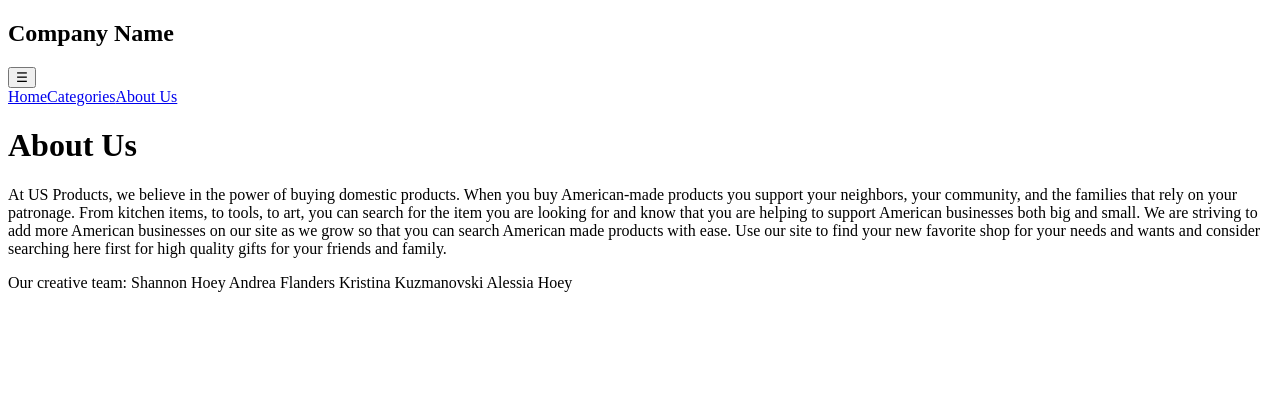
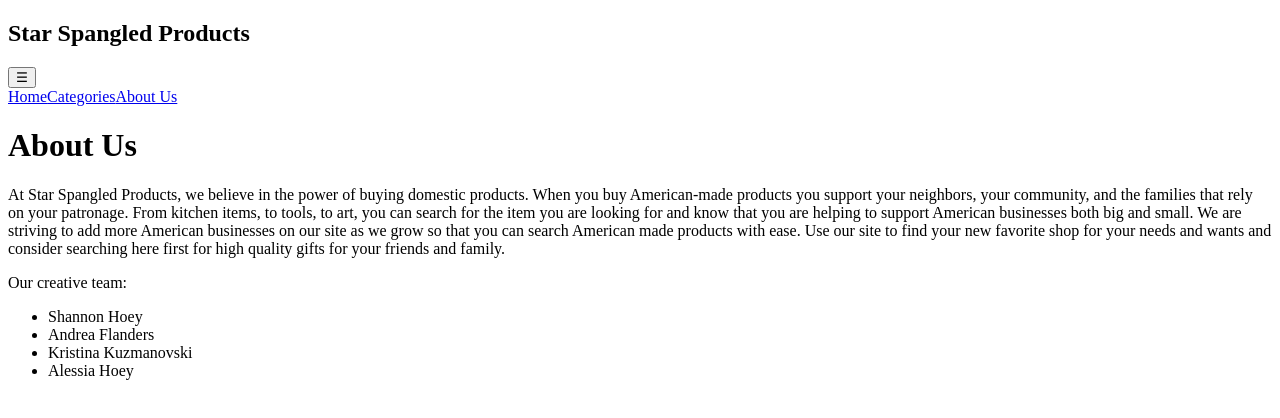
Before and after one commit to amparks1200/Final_Project, an Angular app: page /About-Us in a window 1280 px wide. Shown: the top 418 px of the page. Built offline with nearby package versions, Linux system fonts and the light colour scheme.

Commit message:
changed company name

```diff
--- a/src/app/about-us/about-us.component.html
+++ b/src/app/about-us/about-us.component.html
@@ -1,11 +1,11 @@
 <h1>About Us</h1>
     <p>
-        At US Products, we believe in the power of buying domestic products. When you buy American-made products you support your neighbors, your community, and the families that rely on your patronage. From kitchen items, to tools, to art, you can search for the item you are looking for and know that you are helping to support American businesses both big and small. We are striving to add more American businesses on our site as we grow so that you can search American made products with ease. Use our site to find your new favorite shop for your needs and wants and consider searching here first for high quality gifts for your friends and family.</p>
+        At Star Spangled Products, we believe in the power of buying domestic products. When you buy American-made products you support your neighbors, your community, and the families that rely on your patronage. From kitchen items, to tools, to art, you can search for the item you are looking for and know that you are helping to support American businesses both big and small. We are striving to add more American businesses on our site as we grow so that you can search American made products with ease. Use our site to find your new favorite shop for your needs and wants and consider searching here first for high quality gifts for your friends and family.</p>
 
-    <p>
-        Our creative team:
-        Shannon Hoey
-        Andrea Flanders
-        Kristina Kuzmanovski
-        Alessia Hoey
-    </p>
+    <p> Our creative team: </p>
+        <ul>
+        <li>Shannon Hoey</li>
+        <li>Andrea Flanders</li>
+        <li>Kristina Kuzmanovski</li>
+        <li>Alessia Hoey</li>
+        </ul>
--- a/src/app/app.component.ts
+++ b/src/app/app.component.ts
@@ -1,4 +1,5 @@
 import { Component } from '@angular/core';
+import { HttpClient} from '@angular/common/http';
 
 @Component({
   selector: 'app-root',
--- a/src/app/nav-bar/nav-bar.component.html
+++ b/src/app/nav-bar/nav-bar.component.html
@@ -1,11 +1,13 @@
 <nav>
-    <h1>Company Name</h1>
+    <h1>Star Spangled Products</h1>
     <section>
-        <button type="button">&#9776;</button>
-            <nav>
-                <a routerLink="/Home">Home</a>
-               <a routerLink="/Categories">Categories</a>
-               <a routerLink="/About-Us">About Us</a>
-            </nav>
+            <button onclick="showNav()" type="button">&#9776;</button>
+            <div>
+                <nav>
+                    <a routerLink="/Home">Home</a>
+                    <a routerLink="/Categories">Categories</a>
+                    <a routerLink="/About-Us">About Us</a>
+                </nav>
+            </div>
     </section>
 </nav>
```
